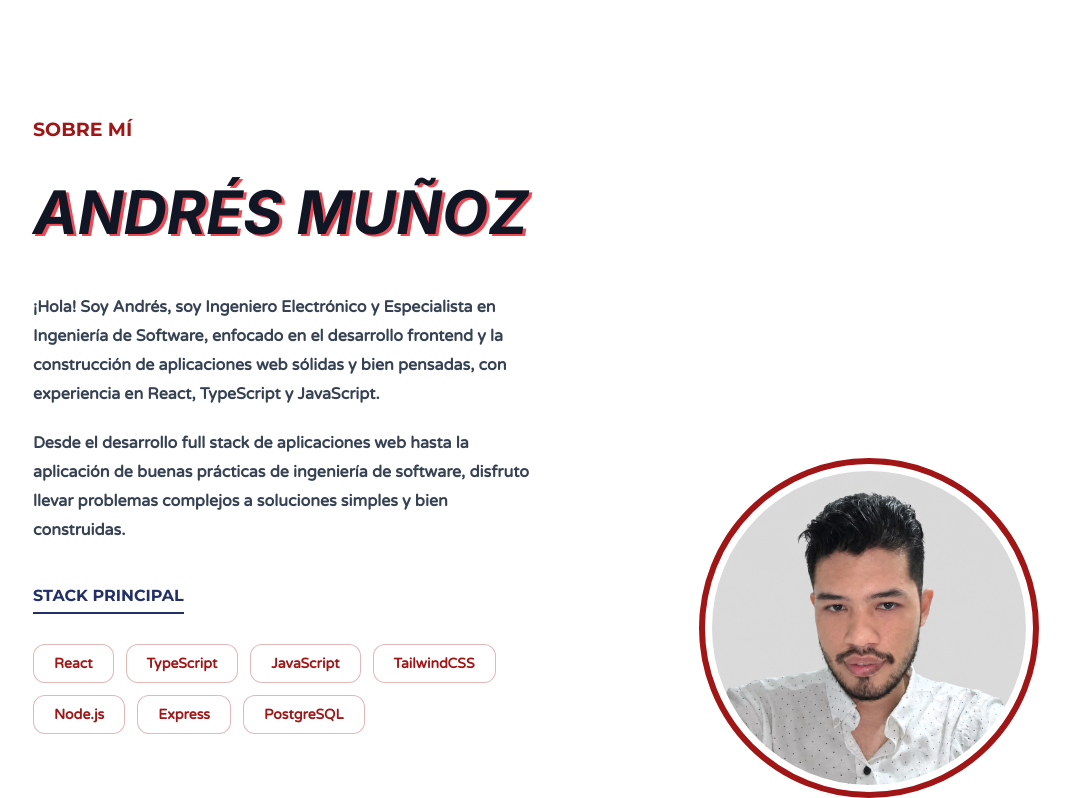
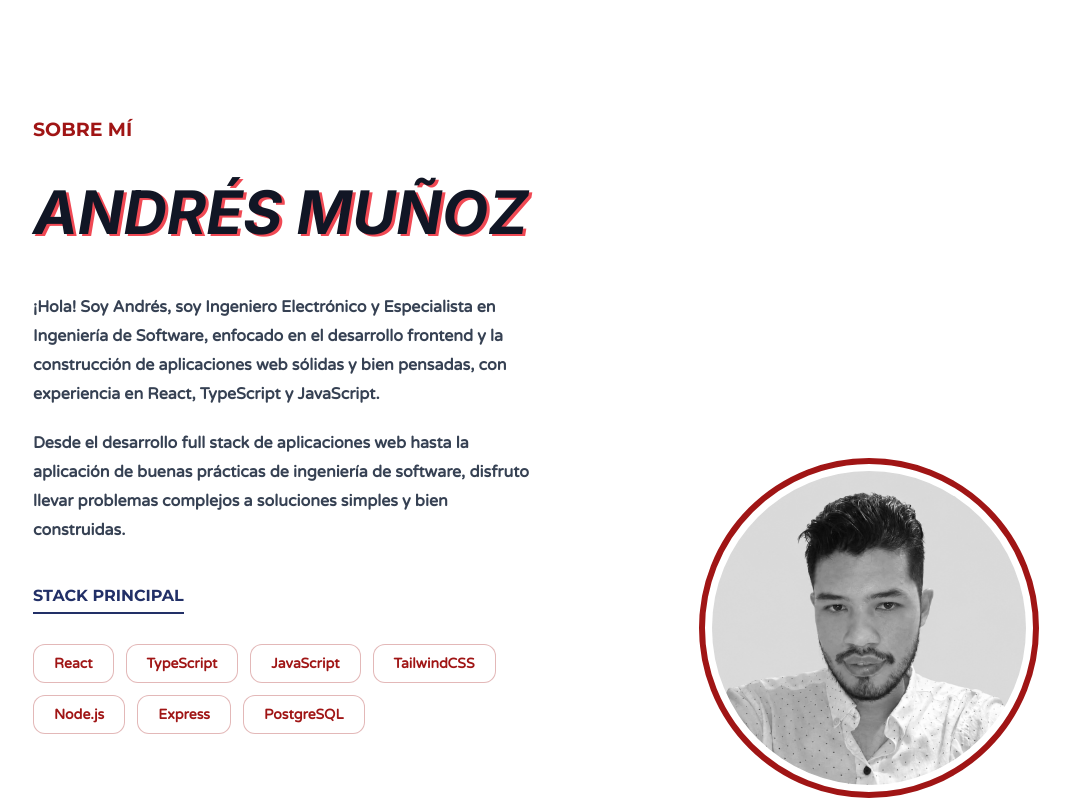
Before and after one commit to andresmdevco/portfolio, a React (Vite) app: page / in a window 1280 px wide. Shown: the part 802-1600 px from the top of the page, without its empty margins (63-1133 px from the left). Built offline with nearby package versions, Linux system fonts and the light colour scheme.

Commit message:
feat: add hover effect to about profile image

```diff
--- a/src/components/About/About.module.css
+++ b/src/components/About/About.module.css
@@ -221,19 +221,39 @@
     max-height: 68rem;
   }
 }
-.image img {
+.imageFrame {
   width: 100%;
   max-width: 25rem;
   aspect-ratio: 1 / 1;
   border-radius: 50%;
   border: 6px solid var(--primary);
-  object-fit: cover;
   padding: 0.7rem;
+  background: var(--white);
   margin-bottom: 10rem;
+
+  transition: transform 0.5s ease, box-shadow 0.5s ease;
 }
 @media (min-width: 768px) {
-  .image img {
+  .imageFrame {
     max-width: 34rem;
     margin-bottom: 0;
   }
 }
+.imageFrame:hover {
+  transform: scale(1.06);
+  box-shadow: 0 0 30px rgba(163, 21, 21, 0.4);
+}
+
+.imageFrame img {
+  width: 100%;
+  height: 100%;
+  border-radius: 50%;
+  object-fit: cover;
+  display: block;
+
+  filter: grayscale(100%);
+  transition: filter 0.5s ease;
+}
+.imageFrame:hover img {
+  filter: grayscale(0%);
+}
--- a/src/components/About/About.tsx
+++ b/src/components/About/About.tsx
@@ -42,7 +42,9 @@ export default function About() {
       </div>
 
       <div className={styles.image}>
-        <img src="/img/foto.png" alt="Foto de Andrés Muñoz" />
+        <div className={styles.imageFrame}>
+          <img src="/img/foto.png" alt="Foto de Andrés Muñoz" />
+        </div>
       </div>
     </div>
   );
```
